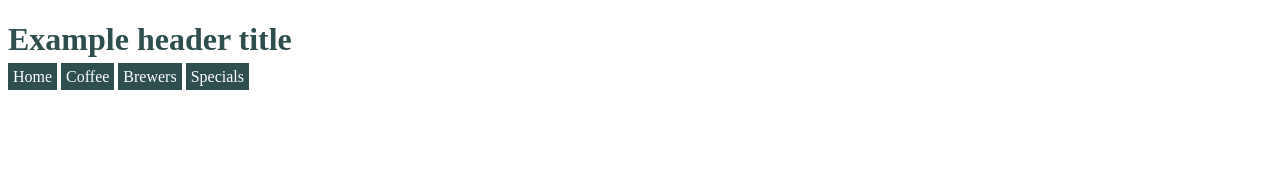
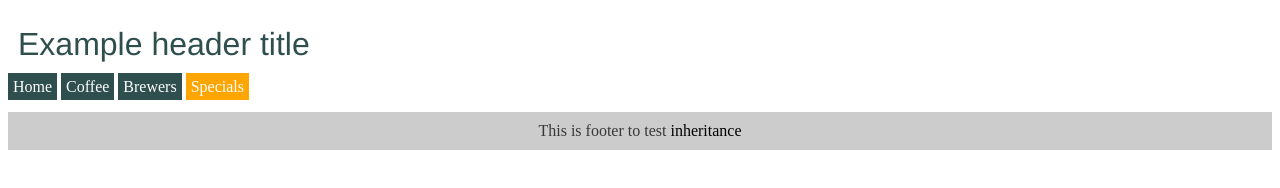
Before and after one commit to samkcdev/CSS-in-depth-Notes-Exercises, a plain HTML site: page Chapter-One/index.html in a window 1280 px wide. Drawn offline with Linux system fonts and the light colour scheme.

Commit message:
Learning about Inherit and initial  CSS value and other CSS basics

```diff
--- a/Chapter-One/index.html
+++ b/Chapter-One/index.html
@@ -9,15 +9,18 @@
   </head>
   <body>
     <header class="page-header">
-      <h1 id="page-title" class="title">Example header title</h1>
+      <h1 class="title">Example header title</h1>
     </header>
     <nav>
-      <ul id="main-nav">
+      <ul>
         <li><a href="#0">Home</a></li>
         <li><a href="#0">Coffee</a></li>
         <li><a href="#0">Brewers</a></li>
-        <li><a href="#0">Specials</a></li>
+        <li><a class="featured" href="#0">Specials</a></li>
       </ul>
     </nav>
+    <div class="footer">
+      This is footer to test <a href="|" id="0">inheritance</a>
+    </div>
   </body>
 </html>
--- a/Chapter-One/style.css
+++ b/Chapter-One/style.css
@@ -1,21 +1,43 @@
 h1 {
   color: #2f4f4f;
   margin-bottom: 10px;
+  font-weight: bold;
 }
-
-#main-nav {
+.title {
+  font: 32px Helvetica, Arial, sans-serif;
+  padding: 5px 10px;
+}
+nav ul {
   margin-top: 10px;
   list-style: none;
   padding: 0;
 }
 
-#main-nav li {
+nav ul li {
+  /*specificity here is 0 0 3*/
   display: inline-block;
 }
 
-#main-nav li a {
+nav ul li a {
+  /*specificity here is 0 0 4*/
   background: #2f4f4f;
   padding: 5px;
   color: #fff;
   text-decoration: none;
 }
+
+a.featured {
+  /*specificity here is 0 1 1*/
+  background: orange;
+}
+
+.footer {
+  padding: 10px;
+  text-align: center;
+  background: #ccc;
+  color: rgb(56, 56, 56);
+}
+.footer a {
+  color: initial;
+  text-decoration: none;
+}
```
